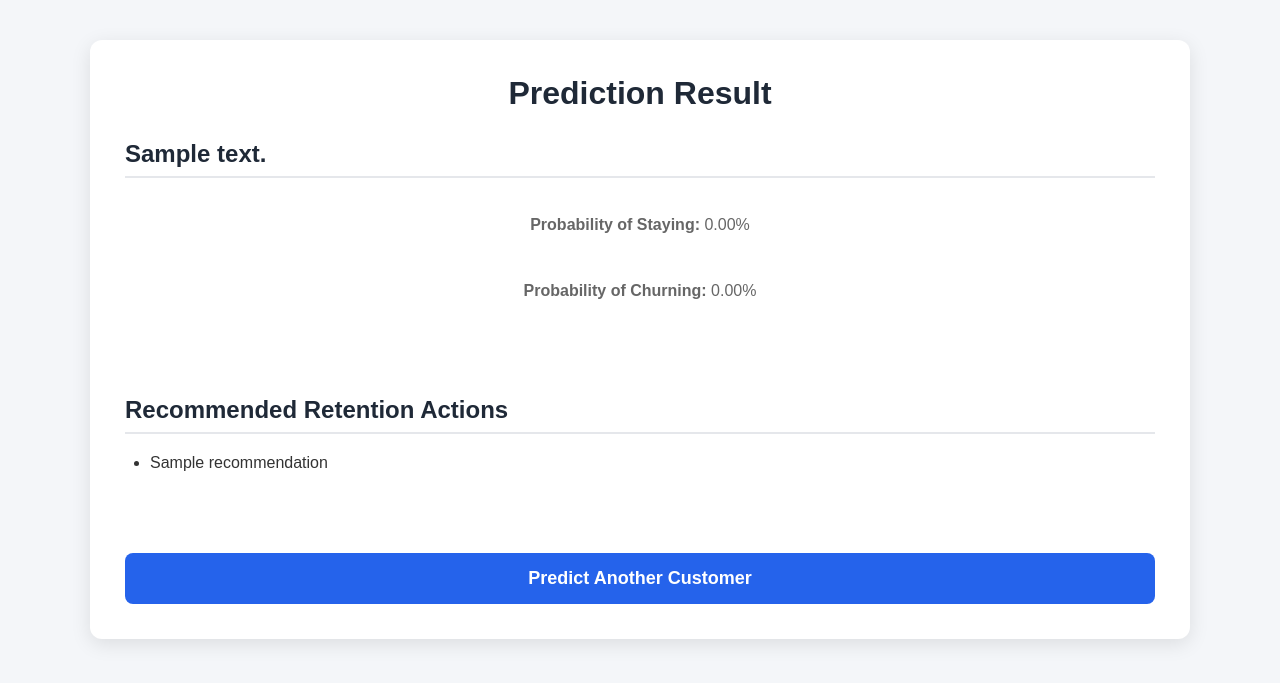
After one commit to tsukitsukianata/churn-prediction-ai, a Flask app: template app/templates/result.html in a window 1280 px wide. The commit adds this page. Shown: the top 683 px of the page. Run offline with Flask 3, Linux system fonts and the light colour scheme; the template is opened without the code that fills it: most values are stand-ins (such as "Sample title", 1, 10 or a date in 2020); parts of the project's set-up code (start-up, migrations or seed data) failed here and were passed over.

Commit message:
fixed the result page

```diff
--- a/app/app.py
+++ b/app/app.py
@@ -85,23 +85,13 @@ def predict():
         )
 
     # Temporary output
-    return f"""
-    <h2>Prediction Result</h2>
-
-    <p><strong>{prediction_text}</strong></p>
-
-    <p>Probability of Staying: {stay_probability:.2%}</p>
-
-    <p>Probability of Churning: {churn_probability:.2%}</p>
-
-    <br>
-
-    {recommendation_html}
-
-    <br>
-
-    <a href="/">Predict Another Customer</a>
-    """
+    return render_template(
+    "result.html",
+    prediction_text=prediction_text,
+    stay_probability=stay_probability,
+    churn_probability=churn_probability,
+    recommendations=recommendations
+   )
 
 
 # -----------------------------
--- a/app/static/style.css
+++ b/app/static/style.css
@@ -156,11 +156,24 @@ h2:first-of-type {
     font-weight: bold;
     cursor: pointer;
     transition: 0.25s;
+    display: inline-block;
+    text-decoration: none;
+    text-align: center;
 }
 
 .predict-btn:hover {
     background-color: #1d4ed8;
 }
+
+ul {
+    margin-top: 15px;
+    padding-left: 25px;
+}
+
+li {
+    margin-bottom: 10px;
+}
+
 
 /* -----------------------------
    Mobile
--- /dev/null
+++ b/app/templates/result.html
@@ -0,0 +1,66 @@
+<!doctype html>
+<html lang="en">
+<head>
+    <meta charset="UTF-8">
+    <meta name="viewport" content="width=device-width, initial-scale=1.0">
+
+    <title>Prediction Result</title>
+
+    <link
+        rel="stylesheet"
+        href="{{ url_for('static', filename='style.css') }}"
+    >
+</head>
+
+<body>
+
+<div class="container">
+
+    <div class="form-card">
+
+        <h1>Prediction Result</h1>
+
+        <br>
+
+        <h2>{{ prediction_text }}</h2>
+
+        <br>
+
+        <p>
+            <strong>Probability of Staying:</strong>
+            {{ "%.2f"|format(stay_probability * 100) }}%
+        </p>
+
+        <br>
+
+        <p>
+            <strong>Probability of Churning:</strong>
+            {{ "%.2f"|format(churn_probability * 100) }}%
+        </p>
+
+        <br><br>
+
+        <h2>Recommended Retention Actions</h2>
+
+        <ul>
+
+            {% for recommendation in recommendations %}
+
+                <li>{{ recommendation }}</li>
+
+            {% endfor %}
+
+        </ul>
+
+        <br><br>
+
+        <a href="/" class="predict-btn">
+            Predict Another Customer
+        </a>
+
+    </div>
+
+</div>
+
+</body>
+</html>
```
